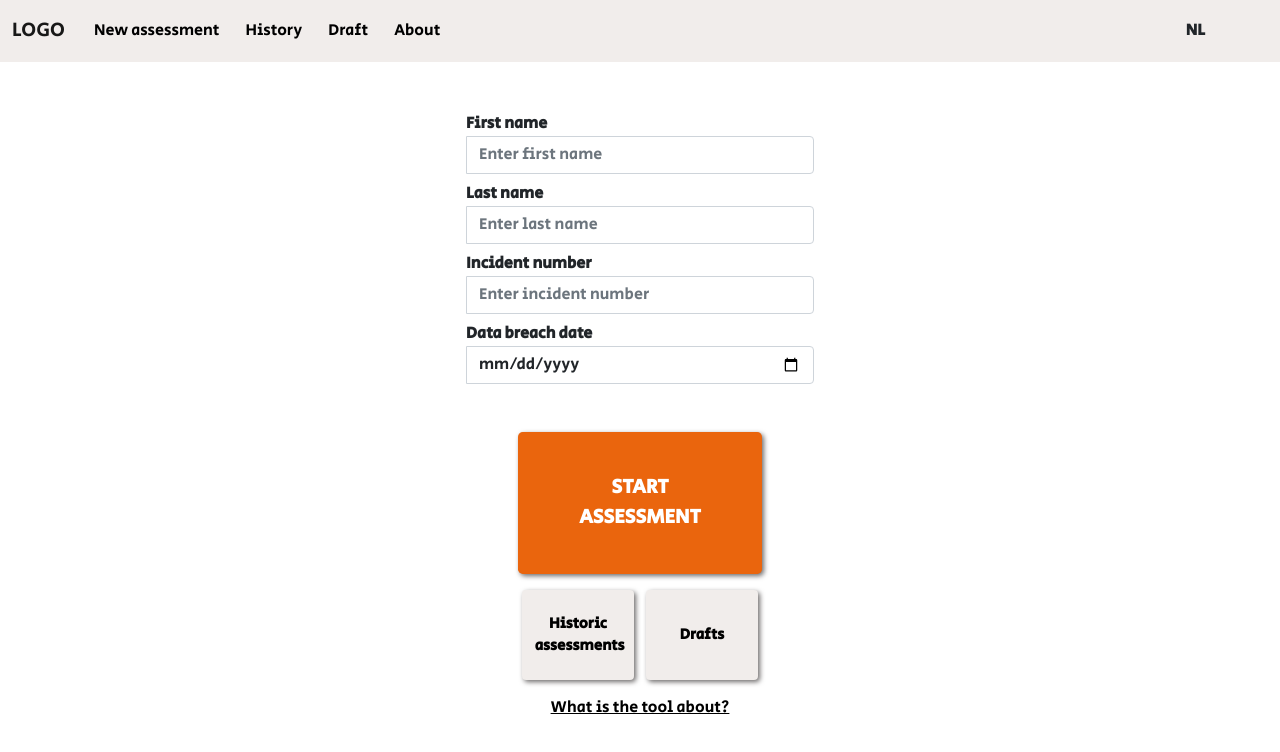
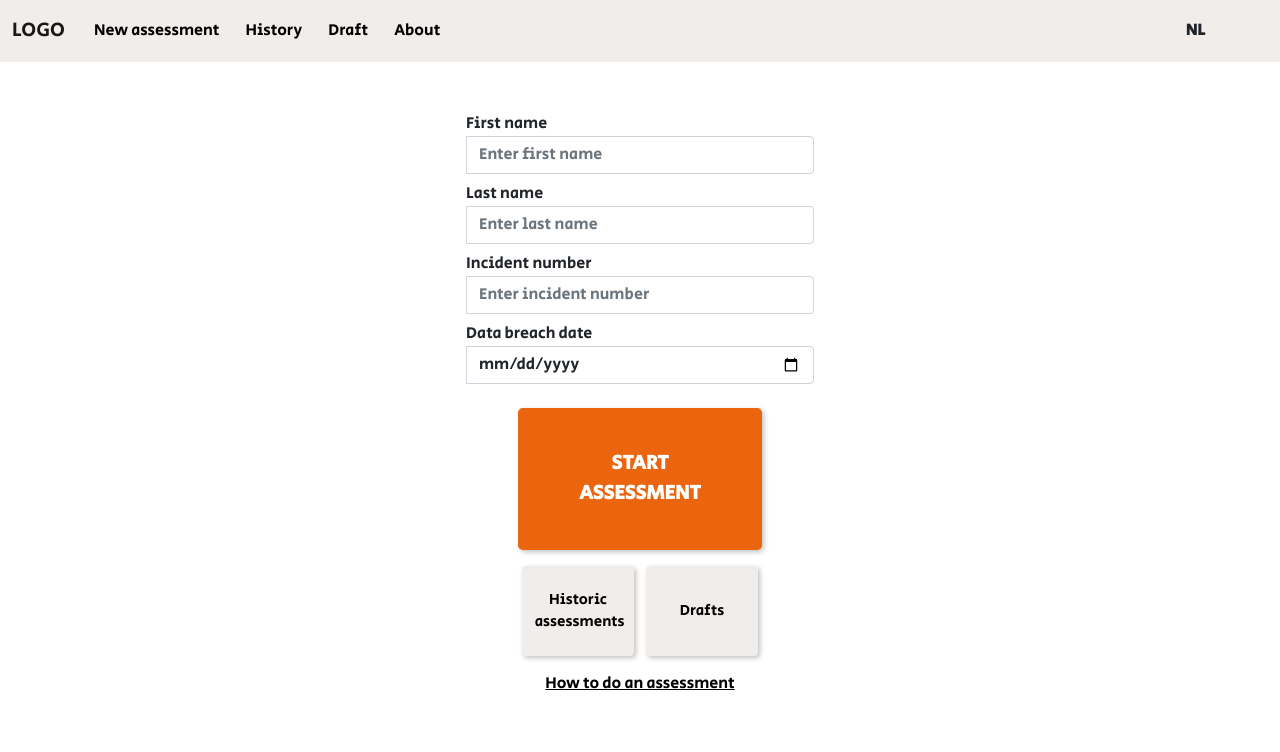
Before and after one commit to AccieTheKing/data_breach_assessment, a React (Create React App) app: page / in a window 1280 px wide. Shown: the top 752 px of the page. Built offline with nearby package versions, Linux system fonts and the light colour scheme; some icons are missing.

Commit message:
Minor designchanges homepage and draftpage for readability: Font-weight

```diff
--- a/src/components/draftpage/styledraft.css
+++ b/src/components/draftpage/styledraft.css
@@ -13,14 +13,18 @@
 .cardDraft {
    background: #f1edeb;
    border-radius: 10px;
+
    padding: 25px;
    filter: drop-shadow(0.15rem 0.15rem 0.15rem rgb(110, 107, 107));
    margin-bottom: 1em;
+
 }
 
-.card-text {
-   font-weight: bold;
+.cardDraft   .card-text {
+   font-weight: lighter;
 }
+
+
 
 .squareDraft {
    display: flex;
--- a/src/components/homepage/Home.page.tsx
+++ b/src/components/homepage/Home.page.tsx
@@ -133,7 +133,7 @@ const Homepage = () => {
                   <b className="bPos">Data breach date</b>
                </div>
                <div className="row offset-lg-4 col-lg-4 offset-lg-4">
-                  <div className="mb-5">
+                  <div className="mb-4">
                      <input
                         {...register('dataBreachDate', { required: true })}
                         style={{ width: '100%', display: 'block' }}
@@ -180,7 +180,7 @@ const Homepage = () => {
                <p></p>
                <div className="centerLink">
                   <Link className="linkStyle" to="/about">
-                     What is the tool about?
+                     How to do an assessment
                   </Link>
                </div>
             </form>
--- a/src/components/homepage/style.css
+++ b/src/components/homepage/style.css
@@ -1,12 +1,12 @@
 .bPos{
   display: flex;
   justify-content: left;
+ font-weight: lighter;
 }
 
 .classPosition {
   margin-top: 50px;
 }
-
 
 .gridPos {
   align-items: center;
@@ -31,17 +31,16 @@
   background-color: #ea650d;
   font-weight: bold;
   padding: 40px 60px;
-  filter: drop-shadow(0.15rem 0.15rem 0.15rem rgb(110, 107, 107));
+  filter: drop-shadow(0.15rem 0.15rem 0.15rem rgb(192, 192, 192));
 }
 
 .btn-colour-2 {
   color: black;
   background-color: #f1edeb;
   font-size: 15px;
-  font-weight: bold;
   width: 7.5em;
   height: 6em;
-  filter: drop-shadow(0.15rem 0.15rem 0.15rem rgb(110, 107, 107));
+  filter: drop-shadow(0.15rem 0.15rem 0.15rem rgb(192, 192, 192));
 }
 
 .linkStyle {
```
